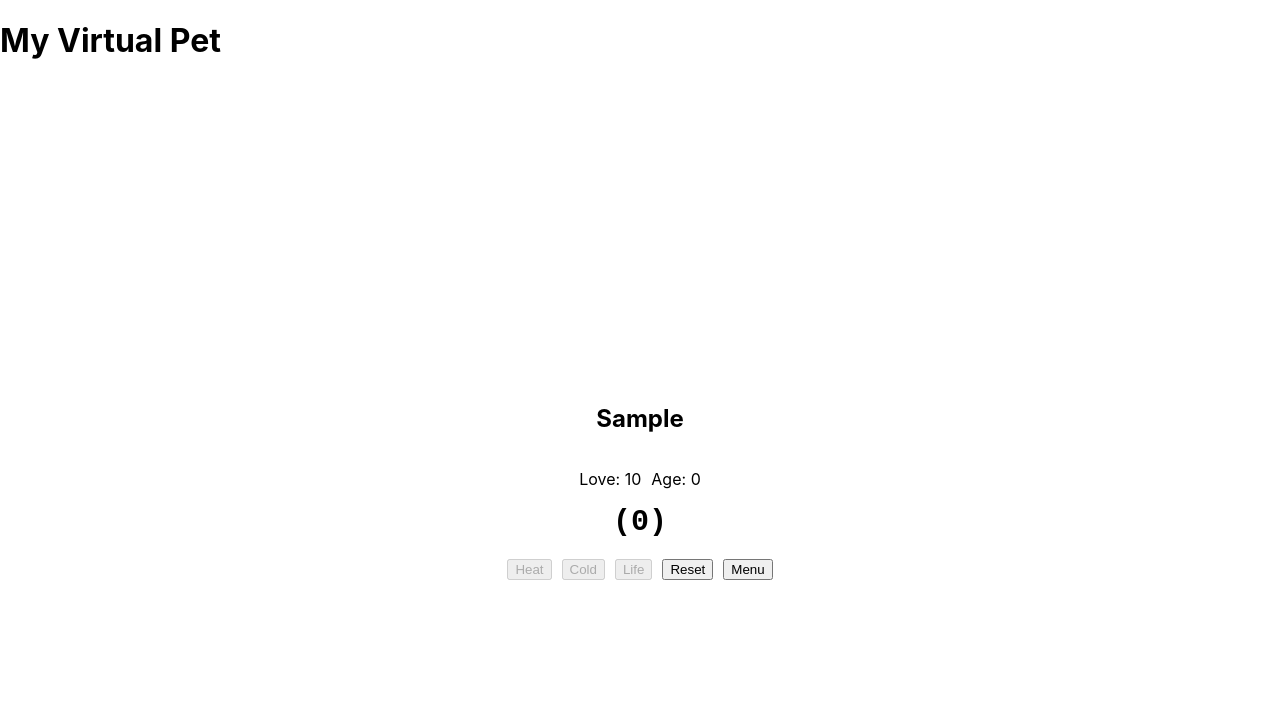
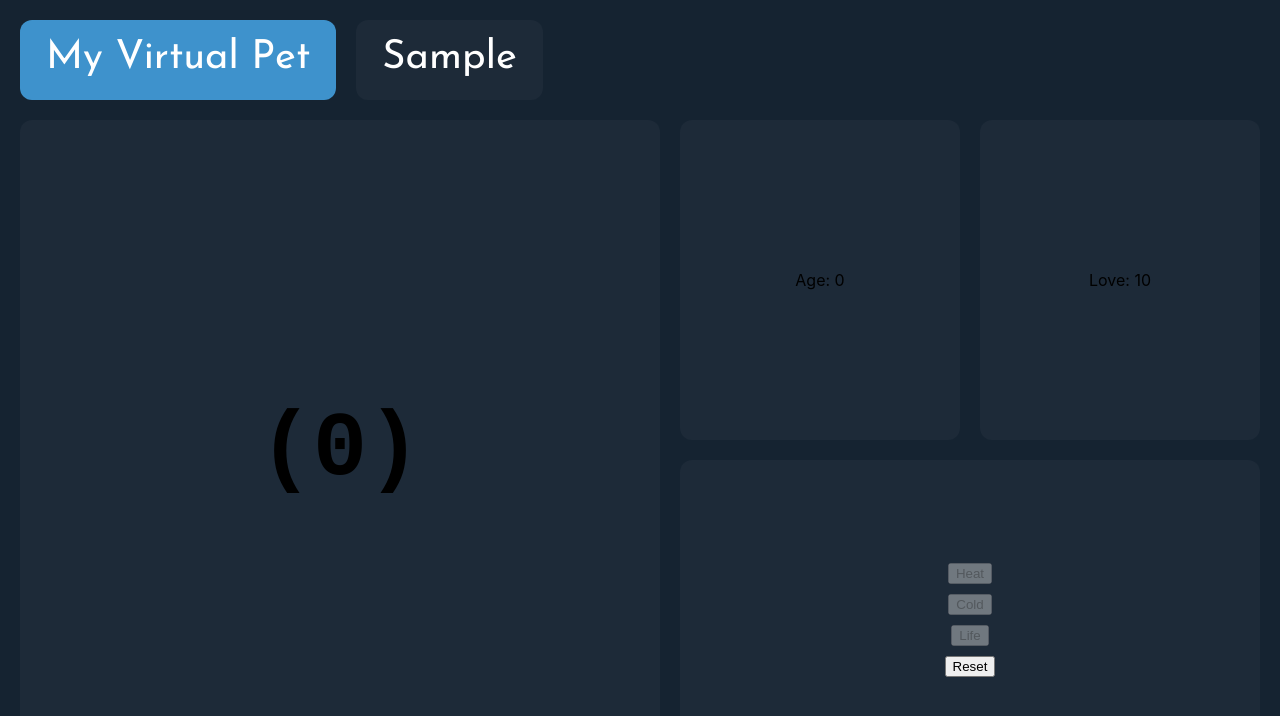
Before and after one commit to vkyriakakis/react-virtual-pet, a React (Create React App) app: page / in a window 1280 px wide. Both pictures are taken after typing "Sample" into the empty fields and a click on the input "Submit". Shown: the top 716 px of the page. Built offline with nearby package versions, Linux system fonts and the light colour scheme.

Commit message:
Started styling the save/load and game pages

```diff
--- a/package.json
+++ b/package.json
@@ -12,6 +12,7 @@
     "react": "^18.2.0",
     "react-dom": "^18.2.0",
     "react-scripts": "5.0.1",
+    "typeface-josefin-sans": "^1.1.13",
     "web-vitals": "^2.1.4"
   },
   "scripts": {
--- a/src/App.css
+++ b/src/App.css
@@ -1,10 +1,87 @@
-.vpet_container {
+:root {
+  --main-bg-color: #152331;
+  --pane-bg-color: #1D2A38;
+  --hover-bg-color: #3d5876;
+  --text-color: #FFFFFF;
+  --accent-color: #3E92CC;
+}
+
+* {
+  box-sizing: border-box;
+}
+
+body {
+	background-color: var(--main-bg-color);
+}
+
+.menu_container, .game_container {
 	height: 100vh;
+	padding: 20px;
+}
 
+.menu_container {
 	display: flex;
 	flex-direction: column;
-	justify-content: center;
-	align-items: center;
+	gap: 30px;
+}
+
+.game_container {
+	display: grid;
+	grid-template-areas:
+		"header header header header"
+		"pet pet stats needs"
+		"pet pet actions actions";
+
+	grid-template-rows: 80px 1fr 1fr;
+	grid-template-columns: 25% 25% 1fr 1fr;
+
+	column-gap: 20px;
+	row-gap: 20px;
+}
+
+.header_container {
+	display: flex;
+	gap: 20px;
+
+	grid-area: header;
+}
+
+.title_container {
+	height: 80px;
+
+	color: var(--text-color);
+	background-color: var(--accent-color);
+
+	font-size: 40px;
+	font-family: Josefin Sans;
+
+	padding: 18px 26px 14px 26px;
+	border-radius: 12px;
+
+	cursor: pointer;
+}
+
+.menu_container .title_container {
+	align-self: flex-start;
+}
+
+.name_container {
+	color: var(--text-color);
+	background-color: var(--pane-bg-color);
+
+	font-size: 40px;
+	font-family: Josefin Sans;
+
+	padding: 18px 26px 14px 26px;
+	border-radius: 12px;
+}
+
+.help_container {
+	grid-area: help;
+}
+
+.help_container {
+	grid-area: current;
 }
 
 .new_game_form_container {
@@ -16,22 +93,48 @@
 }
 
 .actions_container {
+	background-color: var(--pane-bg-color);
+
+	border-radius: 12px;
+
+	display: flex;
+	gap: 10px;
+	flex-direction: column;
+	justify-content: center;
+	align-items: center;
+
+	grid-area: actions;
+}
+
+.needs_container {
+	background-color: var(--pane-bg-color);
+
+	border-radius: 12px;
+
 	display: flex;
 	gap: 10px;
 	flex-direction: row;
 	justify-content: center;
 	align-items: center;
+
+	grid-area: needs;
 }
 
-.status_container {
+.stats_container {
+	background-color: var(--pane-bg-color);
+
+	border-radius: 12px;
+
 	display: flex;
 	gap: 10px;
 	flex-direction: row;
 	justify-content: center;
 	align-items: center;
+
+	grid-area: stats;
 }
 
-.appearance_container {
+.pet_container {
 	font-size: 30px;
 	font-family: monospace;
 	font-weight: bold;
@@ -40,8 +143,15 @@
 	flex-direction: column;
 	justify-content: center;
 	align-items: center;
+}
 
-	margin-bottom: 20px;
+.game_container .pet_container {
+	background-color: var(--pane-bg-color);
+	border-radius: 12px;
+
+	font-size: 90px;
+
+	grid-area: pet;
 }
 
 .save_slot_grid_container {
@@ -52,14 +162,15 @@
 }
 
 .save_slot_container {
-	background-color: lightgray;
+	background-color: var(--pane-bg-color);
+	color: var(--text-color);
 
 	height: 250px;
 	width: 250px;
 	padding: 0px 25px;
 	box-sizing: border-box;
 
-	border: 5px solid black;
+	border: 5px solid var(--accent-color);
 	border-radius: 10px;
 
 	cursor: pointer;
@@ -71,5 +182,5 @@
 }
 
 .save_slot_container:hover {
-	background-color: white;
+	background-color: var(--hover-bg-color);
 }
--- a/src/App.js
+++ b/src/App.js
@@ -63,19 +63,26 @@ export default function App() {
   // the name insertion form should be shown
   if (curName === null) {
     return (
-      <>
-        <Title />
+      <div className="menu_container">
+        <div className="header_container">
+          <Title handleMenuClick={handleMenuClick} />
+        </div>
+
         <NameInsertionForm handlePetCreation={handlePetCreation} />
         <SaveSlotGrid handlePetLoad={handlePetLoad} handlePetDelete={handlePetDelete} />
-      </>
+      </div>
     );
   }
 
   return (
-    <>
-      <Title />
+    <div className="game_container">
+      <div className="header_container">
+        <Title handleMenuClick={handleMenuClick} />
+        <Name name={curName} />
+      </div>
+
       <CurrentGame name={curName} handleMenuClick={handleMenuClick} />
-    </>
+    </div>
   );
 }
 
@@ -109,7 +116,7 @@ function SaveSlot({name, pet, handlePetLoad, handlePetDelete}) {
   return (
     <div>
       <div className="save_slot_container" onClick={() => handlePetLoad(name)}>
-        <Name name={name} />
+        <h2>{name}</h2>
         <Pet pet={pet} />
         <Status label="Age" value={pet.ticks} />
       </div>
@@ -158,19 +165,19 @@ function PetDeletionButton({name, handlePetDelete}) {
   );
 }
 
-function Title() {
+function Title({handleMenuClick}) {
   return (
-    <>
-      <h1>My Virtual Pet</h1>
-    </>
+    <div className="title_container" onClick={handleMenuClick}>
+      My Virtual Pet
+    </div>
   );
 }
 
 function Name({name}) {
   return (
-    <>
-      <h2>{name}</h2>
-    </>
+    <div className="name_container">
+      {name}
+    </div>
   );
 }
 
@@ -232,7 +239,7 @@ function computeAppearanceId(pet) {
   return 2;
 }
 
-function CurrentGame({name, handleMenuClick}) {
+function CurrentGame({name}) {
   // For the first render, check the local storage for previous values,
   // and load them if they exist
   const [pet, setPet] = useState(parsePetOrDefault(localStorage.getItem(name)));
@@ -386,12 +393,13 @@ function CurrentGame({name, handleMenuClick}) {
   // For the EGG stage
   if (pet.ticks < MAX_EGG_TICKS) {
     return (
-      <div className="vpet_container">
-        <Name name={name} />
+      <>
+        <div className="stats_container">
+          <Status label="Age" value={pet.ticks} />
+        </div>
 
-        <div className="status_container">
+        <div className="needs_container">
           <Status label="Love" value={pet.love} />
-          <Status label="Age" value={pet.ticks} />
         </div>
 
         <Pet pet={pet} />
@@ -401,24 +409,24 @@ function CurrentGame({name, handleMenuClick}) {
           <DisableableAction label="Cold" handleClick={handleColdClick} condition={!checkIsAlive(pet) || pet.love == MAX_LOVE} />
           <DisableableAction label="Life" handleClick={handleLifeClick} condition={!checkIsAlive(pet) || pet.love == MAX_LOVE} />
           <Action label="Reset" handleClick={handleResetClick} />
-          <Action label="Menu" handleClick={handleMenuClick} />
         </div>
-      </div>
+      </>
     );
   }
 
   // For the CHILD stage and beyond
   return (
-    <div className="vpet_container">
-      <Name name={name} />
+    <>
+       <div className="stats_container">
+        <Status label="Str" value={pet.str} />
+        <Status label="Int" value={pet.int} />
+        <Status label="Age" value={pet.ticks} />
+      </div>
 
-      <div className="status_container">
+      <div className="needs_container">
         <Status label="Hunger" value={pet.hunger} />
         <Status label="Thirst" value={pet.thirst} />
         <Status label="Love" value={pet.love} />
-        <Status label="Str" value={pet.str} />
-        <Status label="Int" value={pet.int} />
-        <Status label="Age" value={pet.ticks} />
       </div>
 
       <Pet pet={pet} />
@@ -429,9 +437,8 @@ function CurrentGame({name, handleMenuClick}) {
         <DisableableAction label="Play" handleClick={handlePlayClick} condition={!checkIsAlive(pet) || pet.love == MAX_LOVE} />
         <DisableableAction label="Study" handleClick={handleStudyClick} condition={!checkIsAlive(pet) || pet.love == MAX_LOVE} />
         <Action label="Reset" handleClick={handleResetClick} />
-        <Action label="Menu" handleClick={handleMenuClick} />
       </div>
-    </div>
+    </>
   );
 }
 
@@ -455,14 +462,22 @@ function Pet({pet}) {
   const right_arms = ["-o", "~<", "=@"];
   const legs = ["_| |_", " 0 0 ", "_T T_"];
 
+  const colorStr = "rgb(" + pet.red + "," + pet.green + "," + pet.blue + ")";
+
+  // If the pet is an egg no body parts are needed
+  if (pet.ticks < MAX_EGG_TICKS) {
+    return (
+      <div className="pet_container" style={{color: colorStr}}>
+        (0)
+      </div>
+    );
+  }
+
   // Use the pet's needs to decide the face
   let face = "";
 
   if (pet.hunger == MAX_HUNGER || pet.thirst == MAX_THIRST || pet.love == 0) {
     face = "(X_X)";
-  }
-  else if (pet.ticks < MAX_EGG_TICKS) {
-    face = "(0)";
   }
   else if (pet.hunger > HIGH_HUNGER || pet.thirst > HIGH_THIRST || pet.love < LOW_LOVE) {
     face = "(T_T)";
@@ -495,10 +510,8 @@ function Pet({pet}) {
     pet_legs = legs[pet.legs_id];
   }
 
-  const colorStr = "rgb(" + pet.red + "," + pet.green + "," + pet.blue + ")";
-
   return (
-    <div className="appearance_container" style={{color: colorStr}}>
+    <div className="pet_container" style={{color: colorStr}}>
       <div>
         {pet_ears}
       </div>
--- a/src/index.css
+++ b/src/index.css
@@ -1,7 +1,7 @@
 body {
   margin: 0;
   font-family: -apple-system, BlinkMacSystemFont, 'Segoe UI', 'Roboto', 'Oxygen',
-    'Ubuntu', 'Cantarell', 'Fira Sans', 'Droid Sans', 'Helvetica Neue',
+    'Ubuntu', 'Cantarell', 'Fira Sans', 'Droid Sans', 'Helvetica Neue', 'Josefin Sans',
     sans-serif;
   -webkit-font-smoothing: antialiased;
   -moz-osx-font-smoothing: grayscale;
--- a/src/index.js
+++ b/src/index.js
@@ -2,7 +2,9 @@ import React from 'react';
 import ReactDOM from 'react-dom/client';
 import './index.css';
 import App from './App';
-import reportWebVitals from './reportWebVitals';
+
+import "typeface-josefin-sans";
+
 
 const root = ReactDOM.createRoot(document.getElementById('root'));
 root.render(
@@ -10,8 +12,3 @@ root.render(
     <App />
   </React.StrictMode>
 );
-
-// If you want to start measuring performance in your app, pass a function
-// to log results (for example: reportWebVitals(console.log))
-// or send to an analytics endpoint. Learn more: https://bit.ly/CRA-vitals
-reportWebVitals();
```
Also changed, not shown: 1 other file (tests, documents, lock files or other folders).
